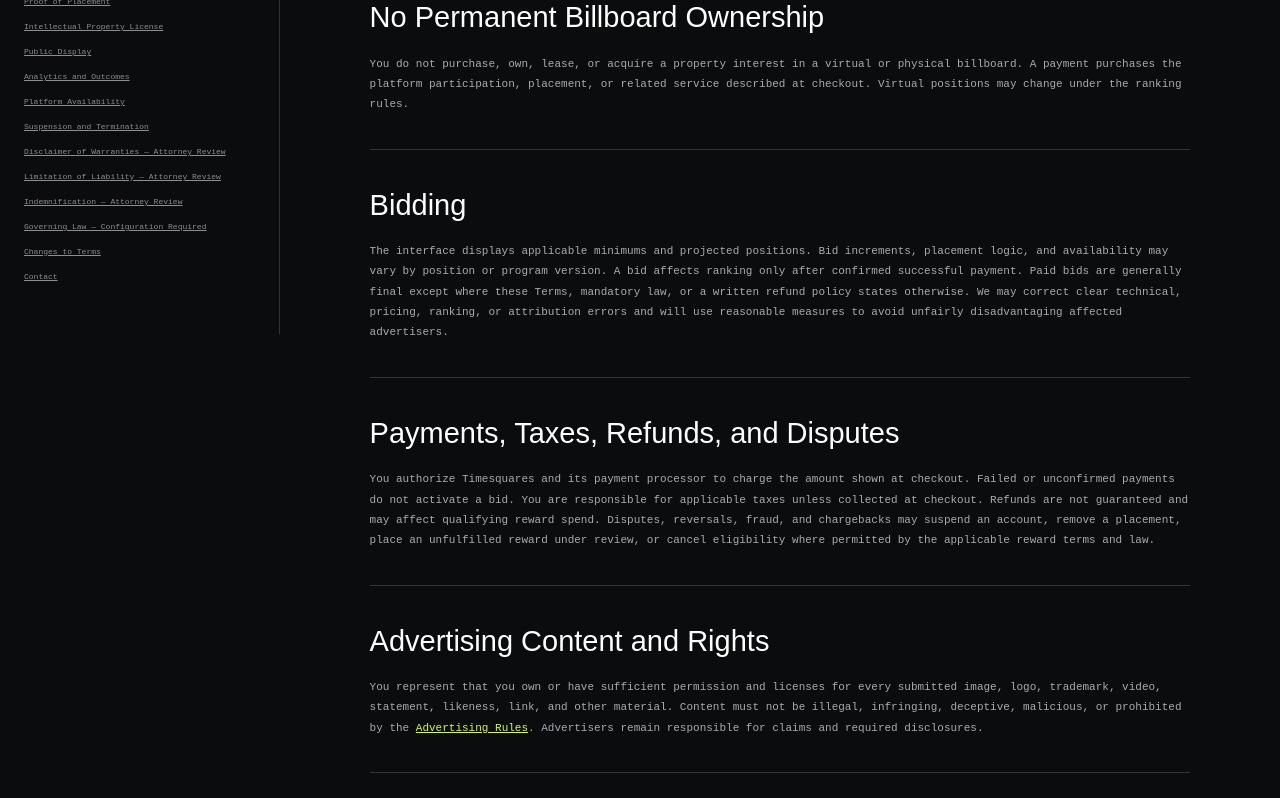
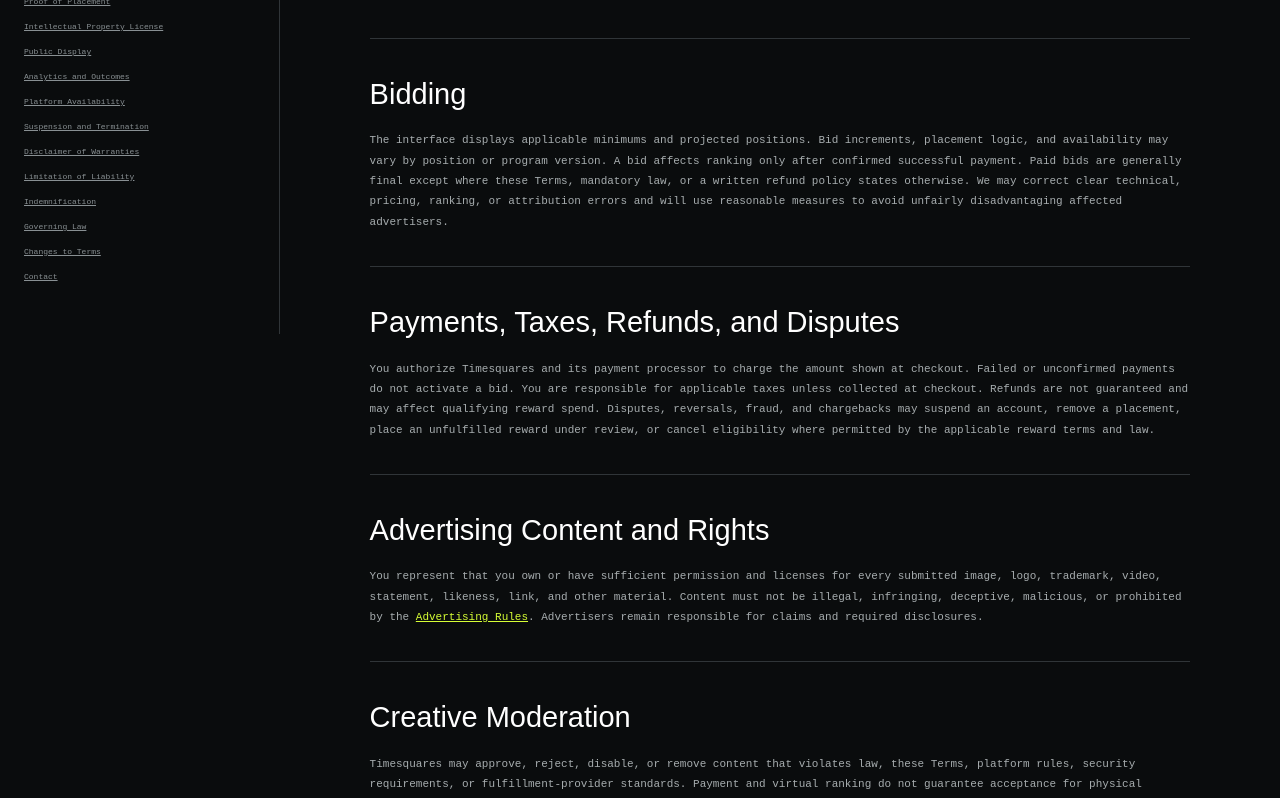
Before and after one commit to retroservices1121/Timesquares, a Next.js app: page /terms in a window 1280 px wide. Shown: the part 1000-1798 px from the top of the page. Built offline with nearby package versions, Linux system fonts and the light colour scheme; no server answers.

Commit message:
Fix panel picking and remove review notices

```diff
--- a/app/terms/page.tsx
+++ b/app/terms/page.tsx
@@ -21,11 +21,11 @@ const sections=[
 ['Analytics and Outcomes',<>Impressions, clicks, click-through rates, traffic sources, rankings, and estimated physical reach may be estimates, sampled, delayed, or supplied by third parties. Timesquares does not guarantee traffic, sales, leads, conversions, publicity, or any business result.</>],
 ['Platform Availability',<>The service may experience maintenance, downtime, ranking delays, payment delays, data-processing issues, network failures, or 3D rendering failures. Timesquares may modify or discontinue non-earned features prospectively. Where views conflict, authoritative platform records control.</>],
 ['Suspension and Termination',<>Timesquares may restrict or suspend accounts for suspected fraud, chargebacks, abuse, malicious destinations, prohibited content, ranking manipulation, security threats, or violation of these Terms. We may preserve records reasonably required for fraud prevention, disputes, accounting, and legal compliance.</>],
-['Disclaimer of Warranties — Attorney Review',<>TO THE MAXIMUM EXTENT PERMITTED BY APPLICABLE LAW, THE PLATFORM AND REWARDS ARE PROVIDED “AS IS” AND “AS AVAILABLE,” WITHOUT WARRANTIES NOT EXPRESSLY STATED IN WRITING. This section requires attorney review and does not limit non-waivable consumer rights.</>],
-['Limitation of Liability — Attorney Review',<>TO THE MAXIMUM EXTENT PERMITTED BY LAW, TIMESQUARES WILL NOT BE LIABLE FOR INDIRECT, INCIDENTAL, SPECIAL, CONSEQUENTIAL, EXEMPLARY, OR PUNITIVE DAMAGES, OR LOST PROFITS, REVENUE, DATA, GOODWILL, OR OPPORTUNITIES. Any aggregate cap, exclusions, and jurisdiction-specific exceptions must be finalized by counsel before launch.</>],
-['Indemnification — Attorney Review',<>You agree to defend, indemnify, and hold harmless Timesquares and its personnel from third-party claims arising from your advertising content, destinations, unlawful or misleading claims, infringement, misuse of likeness, or material breach of these Terms, subject to limitations and procedures to be finalized by counsel.</>],
-['Governing Law — Configuration Required',<>The intended governing jurisdiction is <strong>{legalConfig.governingState}</strong>. This placeholder must be replaced after business confirmation and attorney review. No governing state is implied while the placeholder remains.</>],
+['Disclaimer of Warranties',<>TO THE MAXIMUM EXTENT PERMITTED BY APPLICABLE LAW, THE PLATFORM AND REWARDS ARE PROVIDED “AS IS” AND “AS AVAILABLE,” WITHOUT WARRANTIES NOT EXPRESSLY STATED IN WRITING. Nothing in these Terms limits non-waivable consumer rights.</>],
+['Limitation of Liability',<>TO THE MAXIMUM EXTENT PERMITTED BY LAW, TIMESQUARES WILL NOT BE LIABLE FOR INDIRECT, INCIDENTAL, SPECIAL, CONSEQUENTIAL, EXEMPLARY, OR PUNITIVE DAMAGES, OR LOST PROFITS, REVENUE, DATA, GOODWILL, OR OPPORTUNITIES, subject to applicable law and any non-waivable rights.</>],
+['Indemnification',<>You agree to defend, indemnify, and hold harmless Timesquares and its personnel from third-party claims arising from your advertising content, destinations, unlawful or misleading claims, infringement, misuse of likeness, or material breach of these Terms, subject to applicable law.</>],
+['Governing Law',<>The governing jurisdiction is <strong>{legalConfig.governingState}</strong>, subject to any mandatory rights or rules that apply in your location.</>],
 ['Changes to Terms',<>Timesquares may update these Terms prospectively and will post an updated version and effective date. Material changes affecting an already-earned physical reward will be handled under the applicable reward-program version unless mandatory law requires otherwise.</>],
 ['Contact',<>Support: <strong>{legalConfig.supportEmail}</strong><br/>Legal notices: <strong>{legalConfig.legalEmail}</strong></>]
 ] as const;
-export default function Terms(){return <main className="legal-page" data-legal-review="ATTORNEY_REVIEW_REQUIRED"><PublicNav/><header><p>LEGAL · ATTORNEY REVIEW REQUIRED BEFORE PRODUCTION LAUNCH</p><h1>TERMS &amp;<br/>CONDITIONS</h1><span>Draft version {LEGAL_VERSIONS.terms} · Effective date to be confirmed.</span></header><div className="legal-layout"><aside>{sections.map(([title])=><a key={title} href={`#${title.toLowerCase().replace(/[^a-z]+/g,'-')}`}>{title}</a>)}</aside><article><div className="legal-notice"><strong>IMPORTANT INTERNAL STATUS</strong><p>This is a structured legal draft, not a representation of attorney-reviewed terms. Business identity, governing law, liability language, and contact placeholders require counsel approval before production launch.</p></div>{sections.map(([title,body])=><section key={title} id={title.toLowerCase().replace(/[^a-z]+/g,'-')}><h2>{title}</h2><p>{body}</p></section>)}</article></div><PublicFooter/></main>}
+export default function Terms(){return <main className="legal-page"><PublicNav/><header><p>LEGAL</p><h1>TERMS &amp;<br/>CONDITIONS</h1><span>Version {LEGAL_VERSIONS.terms}</span></header><div className="legal-layout"><aside>{sections.map(([title])=><a key={title} href={`#${title.toLowerCase().replace(/[^a-z]+/g,'-')}`}>{title}</a>)}</aside><article>{sections.map(([title,body])=><section key={title} id={title.toLowerCase().replace(/[^a-z]+/g,'-')}><h2>{title}</h2><p>{body}</p></section>)}</article></div><PublicFooter/></main>}
```
